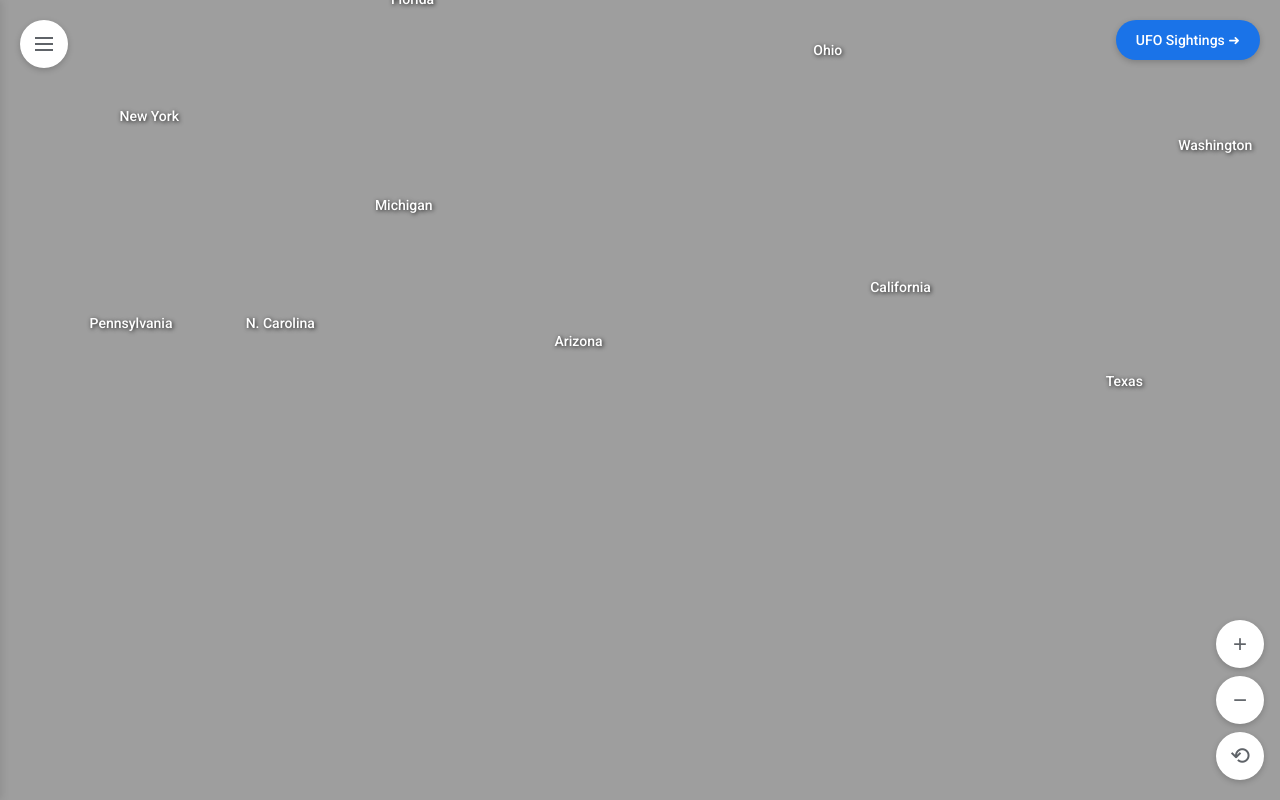
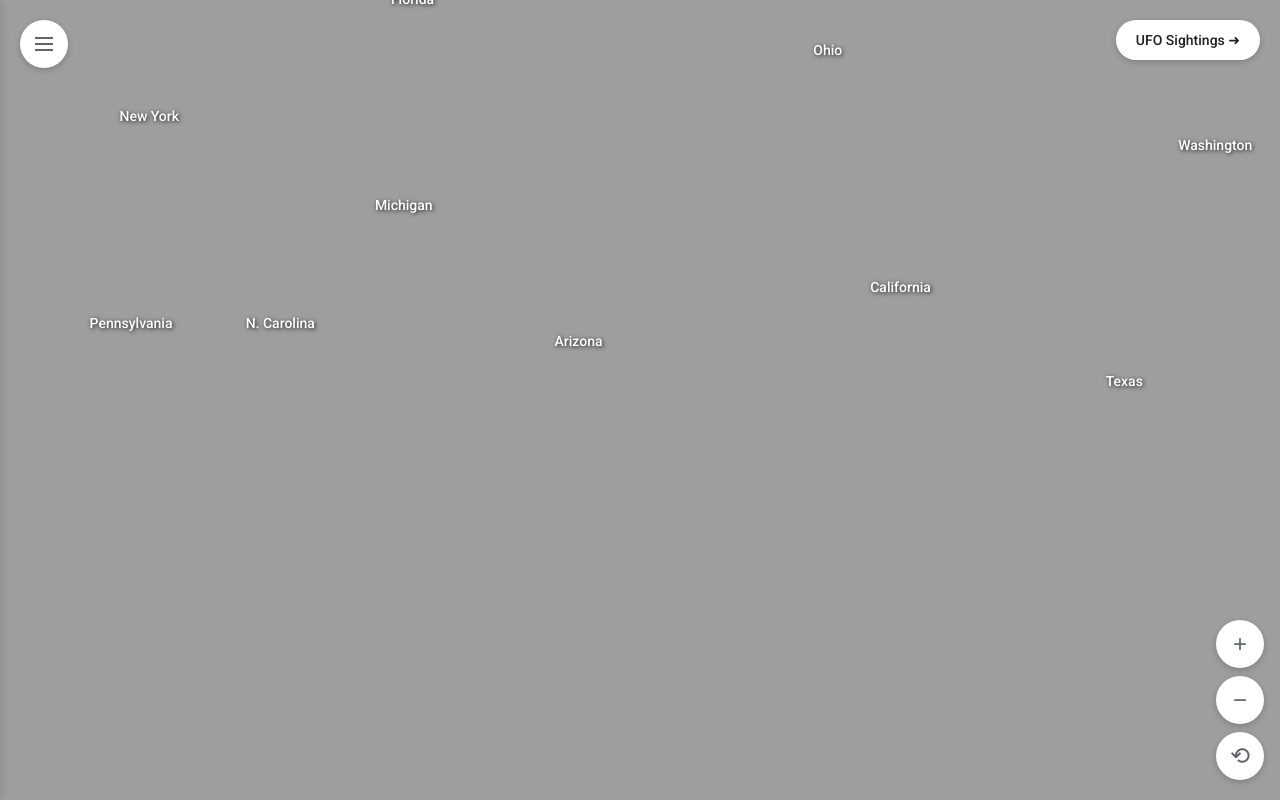
Before and after one commit to chaelinnnnn/ufo-map, a plain HTML site: page index.html in a window 1280 px wide. Drawn offline with nearby package versions, Linux system fonts and the light colour scheme.

Commit message:
Update index.html

```diff
--- a/index.html
+++ b/index.html
@@ -212,8 +212,8 @@
   top: 20px;
   right: 20px;
   padding: 12px 20px;
-  background: #1a73e8;
-  color: #fff;
+  background: #fff;
+  color: #202124;
   text-decoration: none;
   border-radius: 24px;
   font-size: 14px;
@@ -227,7 +227,7 @@
 }
 
 #sightings-btn:hover {
-  background: #1557b0;
+  background: #f8f9fa;
   box-shadow: 0 4px 12px rgba(0,0,0,0.3);
   transform: translateY(-2px);
 }
```
